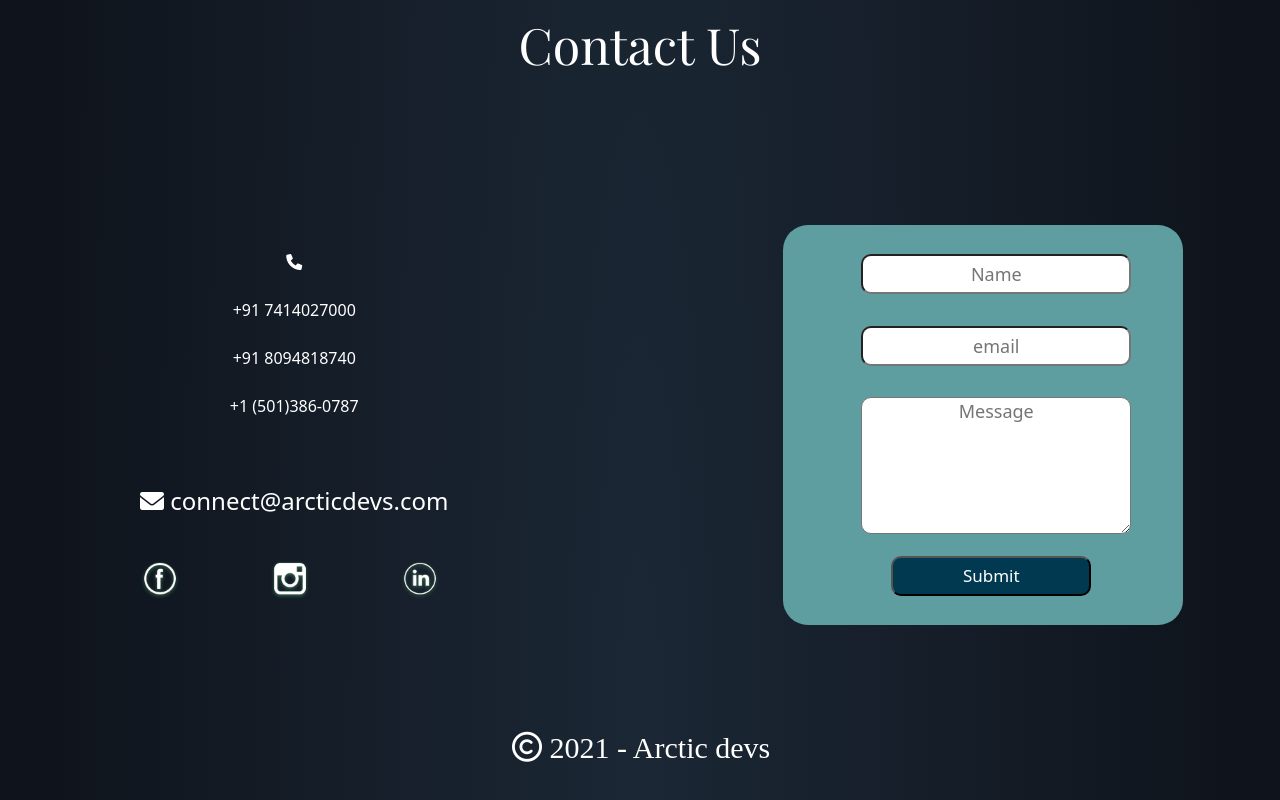
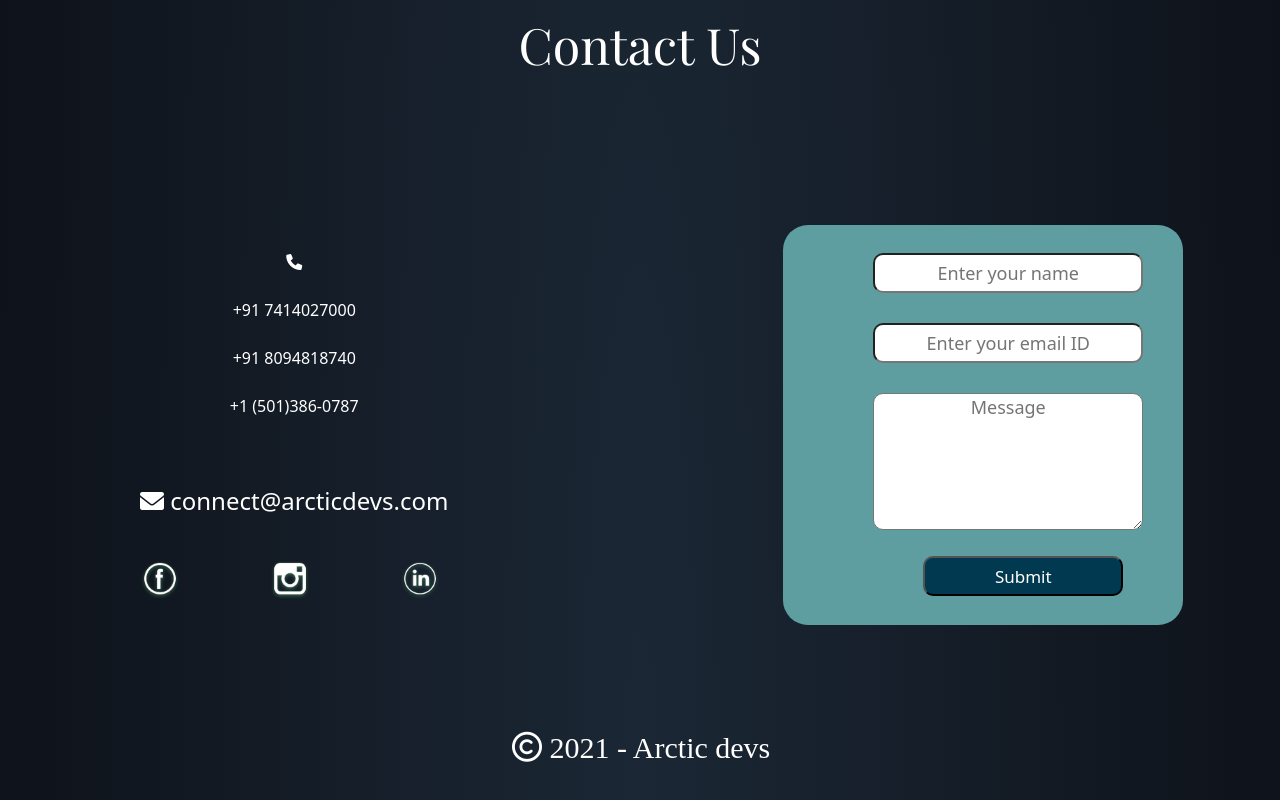
Before and after one commit to ArcticDevs/ArcticDevsSite, a React (Create React App) app: page / in a window 1280 px wide. Shown: the part 5235-6035 px from the top of the page. Built offline with nearby package versions, Linux system fonts and the light colour scheme; a web font is replaced by a local one.

Commit message:
Update Contact.jsx

```diff
--- a/src/components/Contact/Contact.jsx
+++ b/src/components/Contact/Contact.jsx
@@ -11,42 +11,123 @@ const Contact = () => {
         setdate(date)
     }, [])
 
-    return (<>
-     <h1 className='footer-head'>Contact Us</h1>
-    <section id = 'footer' className='container'>
+    const [name, setName] = useState("");
+    const [email, setEmail] = useState("");
+    const [message, setMessage] = useState("");
 
-    <div className='footer-contact'>
+    const handleValidation = (e) => {
+      if (!name || !email || !message) {
+        alert("Please fill up all the columns before submitting.");
+        return false;
+      } else {
+        alert("Form Submitted");
+        return true;
+      }
+    };
+
+    const sendMail = (e) => {
+      e.preventDefault();
+
+      if (handleValidation()) {
+        emailjs
+          .sendForm(
+            "service_itwzkjm",
+            "template_7mgo3hj",
+            e.target,
+            "user_KoXVkTMGlIdTdQgNSOyw6"
+          )
+          .then((res) => {
+            console.log(res);
+          })
+          .catch((err) => console.log(err));
+
+        e.target.reset();
+      }
+    };
+
+    return (
+      <>
+        <h1 className="footer-head">Contact Us</h1>
+        <section id="footer" className="container">
+          <div className="footer-contact">
             <p>
-        <i class="fas fa-phone fa-1x"></i><br /><br />
-            <a href="tel:+917414027000 ">+91 7414027000 </a><br /><br />
-            <a href="tel:+918094818740 ">+91 8094818740 </a><br /><br />
-            <a href="te:+1(501)386-0787">+1 (501)386-0787</a> <br /><br />
+              <i class="fas fa-phone fa-1x"></i>
+              <br />
+              <br />
+              <a href="tel:+917414027000 ">+91 7414027000 </a>
+              <br />
+              <br />
+              <a href="tel:+918094818740 ">+91 8094818740 </a>
+              <br />
+              <br />
+              <a href="te:+1(501)386-0787">+1 (501)386-0787</a> <br />
+              <br />
             </p>
 
-        <p className='email-footer'><i class="fas fa-envelope"></i>    <a href="mailto:connect@arcticdevs.com">connect@arcticdevs.com</a></p>
+            <p className="email-footer">
+              <i class="fas fa-envelope"></i>{" "}
+              <a href="mailto:connect@arcticdevs.com">connect@arcticdevs.com</a>
+            </p>
 
-        <div className='socials d-flex justify-content-between'>
-        <a href=""><img className='footer-icons' src={`./social-media/fb.png`} alt="" /></a>
+            <div className="socials d-flex justify-content-between">
+              <a href="">
+                <img
+                  className="footer-icons"
+                  src={`./social-media/fb.png`}
+                  alt=""
+                />
+              </a>
               {/* <a href=""> <img className='footer-icons' src={`./social-media/fiver.png`} alt="" /></a> */}
-       <a href="https://www.instagram.com/arctic_devs/"> <img className='footer-icons' src={`./social-media/insta.png`} alt="" /></a>
-       <a href="https://www.linkedin.com/in/arctic-devs/"><img className='footer-icons' src={`./social-media/linkedin.png`} alt="" /></a>
+              <a href="https://www.instagram.com/arctic_devs/">
+                {" "}
+                <img
+                  className="footer-icons"
+                  src={`./social-media/insta.png`}
+                  alt=""
+                />
+              </a>
+              <a href="https://www.linkedin.com/in/arctic-devs/">
+                <img
+                  className="footer-icons"
+                  src={`./social-media/linkedin.png`}
+                  alt=""
+                />
+              </a>
               {/* <a href=""><img className='footer-icons' src={`./social-media/upwork.png`} alt="" /></a> */}
-
             </div>
           </div>
-    <div className='footer-msg'>
-        <input type="text" placeholder='Name'/>
-        <input type="text" placeholder='email' />
-        <textarea name="" id="" cols="30" rows="5" placeholder='Message'></textarea>
+          <div className="footer-msg">
+            <form>
+              <input
+                type="text"
+                name="name"
+                placeholder="Enter your name"
+                onChange={(e) => setName(e.target.value)}
+              />
+              <input
+                type="text"
+                name="user_email"
+                placeholder="Enter your email ID"
+                onChange={(e) => setEmail(e.target.value)}
+              />
+              <textarea
+                id=""
+                cols="30"
+                rows="5"
+                name="message"
+                placeholder="Message"
+                onChange={(e) => setMessage(e.target.value)}
+              ></textarea>
               <button>Submit</button>
+            </form>
           </div>
-
         </section>
 
-    <div className='copyright'>
-        <i class="far fa-copyright"></i>  {date} - Arctic devs
+        <div className="copyright">
+          <i class="far fa-copyright"></i> {date} - Arctic devs
         </div>
-</>)
+      </>
+    );
 }
 
 export default Contact
```
Lines whose indentation alone changed are shown as unchanged.
